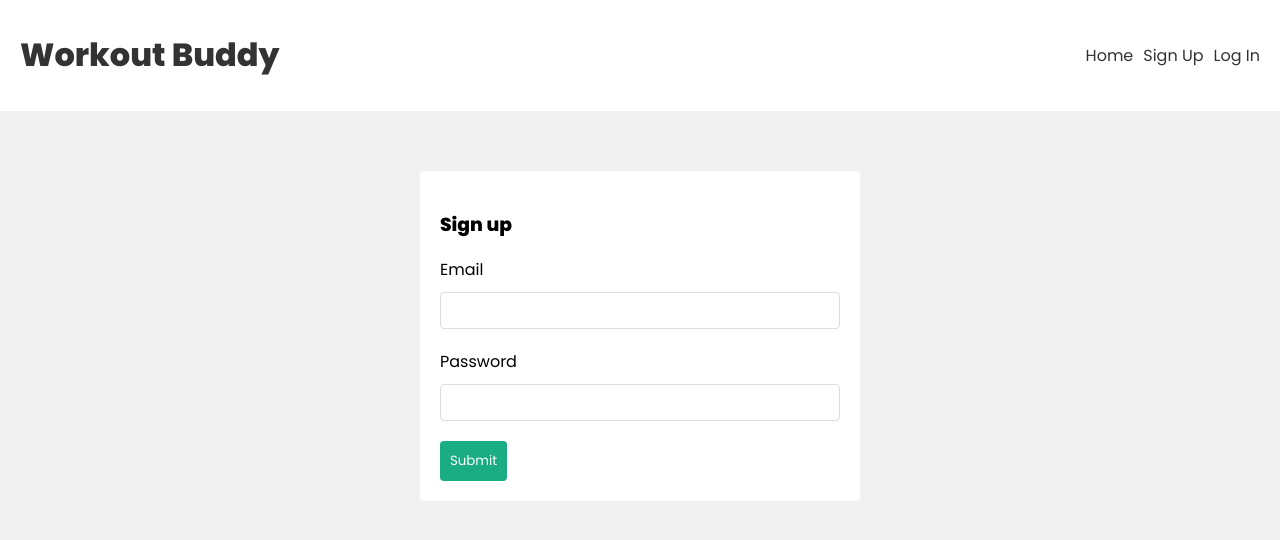
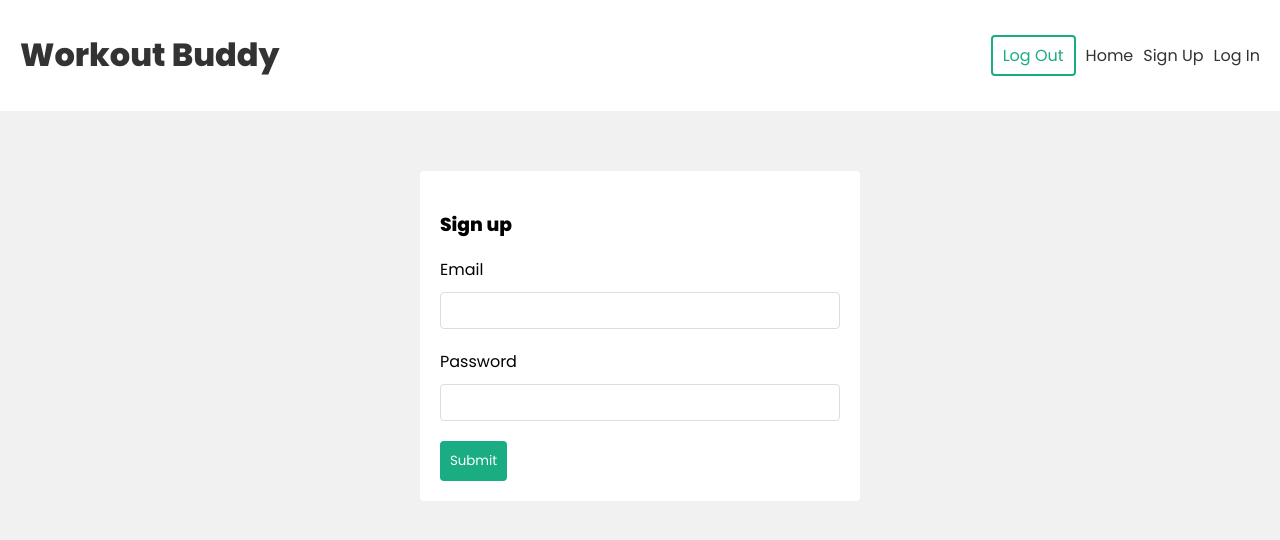
Before and after one commit to Liao993/MERN_workout, a React (Create React App) app in the folder frontend/: page /signup in a window 1280 px wide. Shown: the top 540 px of the page. Built offline with nearby package versions, Linux system fonts and the light colour scheme; the HTML template or start-up script is replaced by a standard one.

Commit message:
userLogout hook

```diff
--- a/frontend/src/components/Navbar.js
+++ b/frontend/src/components/Navbar.js
@@ -1,6 +1,13 @@
 import { Link } from "react-router-dom";
 
+//import component
+import useLogout from "../hooks/useLogout";
+
 const Navbar = () => {
+  const { logout } = useLogout();
+  const handleClick = () => {
+    logout();
+  };
   return (
     <header>
       <div className="container">
@@ -8,6 +15,9 @@ const Navbar = () => {
           <h1>Workout Buddy</h1>
         </Link>
         <nav>
+          <div>
+            <button onClick={handleClick}>Log Out</button>
+          </div>
           <Link to="/">Home</Link>
           <Link to="/signup">Sign Up</Link>
           <Link to="/login">Log In</Link>
--- /dev/null
+++ b/frontend/src/hooks/useLogout.js
@@ -0,0 +1,15 @@
+import { useAuthContext } from "./useAuthContext";
+
+const useLogout = () => {
+  const { dispatch } = useAuthContext();
+  const logout = () => {
+    //remove user from storage
+    localStorage.removeItem("user");
+
+    //dispatch logout function
+    dispatch({ type: "LOGOUT" });
+  };
+  return { logout };
+};
+
+export default useLogout;
--- a/frontend/src/index.css
+++ b/frontend/src/index.css
@@ -118,6 +118,18 @@ nav {
 nav a {
   margin-left: 10px;
 }
+
+nav button {
+  background: #fff;
+  color: var(--primary);
+  border: 2px solid var(--primary);
+  padding: 6px 10px;
+  border-radius: 4px;
+  font-family: "Poppins";
+  cursor: pointer;
+  font-size: 1em;
+}
+
 /* auth forms */
 form.signup,
 form.login {
--- a/frontend/src/pages/Signup.js
+++ b/frontend/src/pages/Signup.js
@@ -1,4 +1,6 @@
 import { useState } from "react";
+
+//import component
 import useSignup from "../hooks/useSignup";
 
 const Signup = () => {
```
